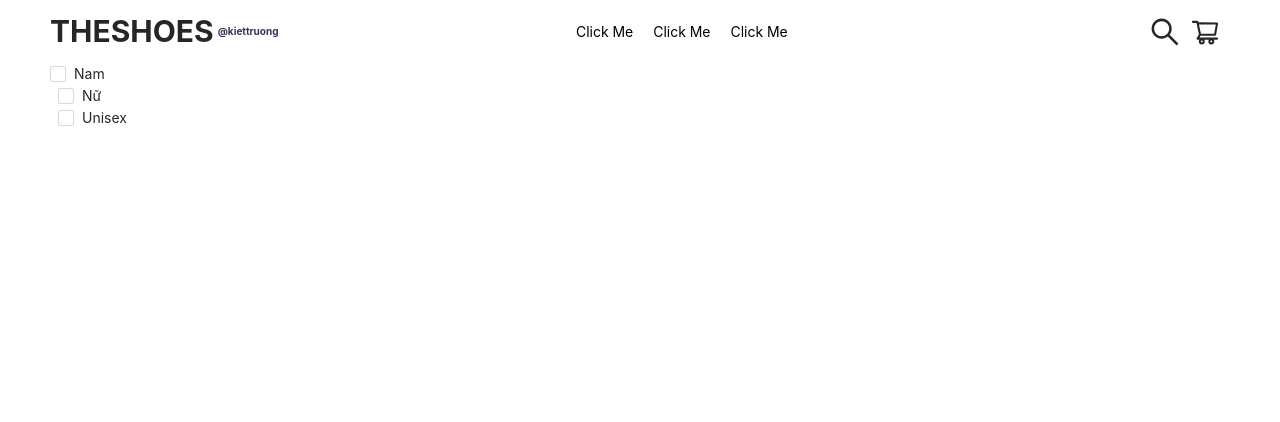
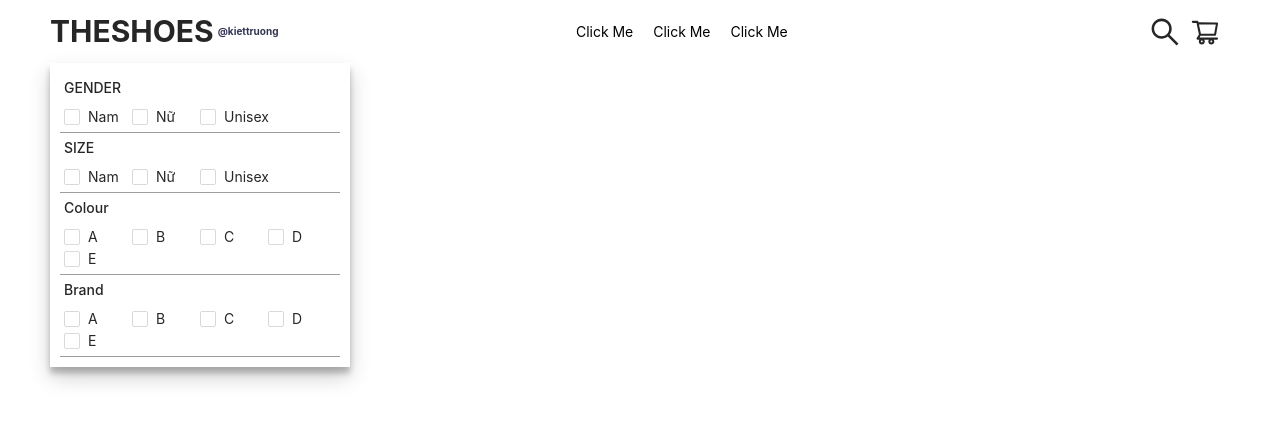
Before and after one commit to akistruong/ShoesShop-client, a React (Create React App) app: page / in a window 1280 px wide. Shown: the top 422 px of the page. Built offline with nearby package versions, Linux system fonts and the light colour scheme; the HTML template or start-up script is replaced by a standard one.

Commit message:
Filter upload

```diff
--- a/src/components/Filter/Filter.css
+++ b/src/components/Filter/Filter.css
@@ -1,4 +1,10 @@
-.Filter > .Filter__gender {
-  display: flex;
-  flex-direction: column;
+.Filter {
+  width: 100%;
+  max-width: 300px;
+  box-shadow: rgba(0, 0, 0, 0.19) 0px 10px 20px, rgba(0, 0, 0, 0.23) 0px 6px 6px;
+  padding: 10px;
 }
+.Filter > div {
+  padding: 4px;
+  border-bottom: 1px solid rgb(161, 156, 156);
+}
--- /dev/null
+++ b/src/components/Filter/components/Filter__brand/index.jsx
@@ -0,0 +1,43 @@
+import React from "react";
+import { Checkbox, Row, Col } from "antd";
+const FilterBrand = () => {
+  const plainOptions = [
+    "RED",
+    "Blue",
+    "Black",
+    "RED1",
+    "Blue1",
+    "Black1",
+    "RED2",
+    "Blue2",
+    "Black2",
+  ];
+  const onChange = (e) => {
+    console.log(e);
+  };
+  return (
+    <>
+      <Checkbox.Group style={{ width: "100%" }} onChange={onChange}>
+        <Row>
+          <Col span={6}>
+            <Checkbox value="A">A</Checkbox>
+          </Col>
+          <Col span={6}>
+            <Checkbox value="B">B</Checkbox>
+          </Col>
+          <Col span={6}>
+            <Checkbox value="C">C</Checkbox>
+          </Col>
+          <Col span={6}>
+            <Checkbox value="D">D</Checkbox>
+          </Col>
+          <Col span={6}>
+            <Checkbox value="E">E</Checkbox>
+          </Col>
+        </Row>
+      </Checkbox.Group>
+    </>
+  );
+};
+
+export default FilterBrand;
--- /dev/null
+++ b/src/components/Filter/components/Filter__color/index.jsx
@@ -0,0 +1,43 @@
+import React from "react";
+import { Checkbox, Row, Col } from "antd";
+const FilterColor = () => {
+  const plainOptions = [
+    "RED",
+    "Blue",
+    "Black",
+    "RED1",
+    "Blue1",
+    "Black1",
+    "RED2",
+    "Blue2",
+    "Black2",
+  ];
+  const onChange = (e) => {
+    console.log(e);
+  };
+  return (
+    <>
+      <Checkbox.Group style={{ width: "100%" }} onChange={onChange}>
+        <Row>
+          <Col span={6}>
+            <Checkbox value="A">A</Checkbox>
+          </Col>
+          <Col span={6}>
+            <Checkbox value="B">B</Checkbox>
+          </Col>
+          <Col span={6}>
+            <Checkbox value="C">C</Checkbox>
+          </Col>
+          <Col span={6}>
+            <Checkbox value="D">D</Checkbox>
+          </Col>
+          <Col span={6}>
+            <Checkbox value="E">E</Checkbox>
+          </Col>
+        </Row>
+      </Checkbox.Group>
+    </>
+  );
+};
+
+export default FilterColor;
--- /dev/null
+++ b/src/components/Filter/components/Filter__gender/index.jsx
@@ -0,0 +1,27 @@
+import React from "react";
+import { Checkbox, Col, Row } from "antd";
+const FilterGender = ({ gender }) => {
+  const plainOptions = ["Nam", "Nữ", "Unisex"];
+  const onChange = (e) => {
+    console.log(e);
+  };
+  return (
+    <>
+      <Checkbox.Group style={{ width: "100%" }} onChange={onChange}>
+        <Row>
+          <Col span={6}>
+            <Checkbox value="Nam">Nam</Checkbox>
+          </Col>
+          <Col span={6}>
+            <Checkbox value="Nữ">Nữ</Checkbox>
+          </Col>
+          <Col span={6}>
+            <Checkbox value="Unisex">Unisex</Checkbox>
+          </Col>
+        </Row>
+      </Checkbox.Group>
+    </>
+  );
+};
+
+export default FilterGender;
--- /dev/null
+++ b/src/components/Filter/components/Filter__size/index.jsx
@@ -0,0 +1,27 @@
+import React from "react";
+import { Checkbox, Col, Row } from "antd";
+const FilterSize = ({ gender }) => {
+  const plainOptions = ["Nam", "Nữ", "Unisex"];
+  const onChange = (e) => {
+    console.log(e);
+  };
+  return (
+    <>
+      <Checkbox.Group style={{ width: "100%" }} onChange={onChange}>
+        <Row>
+          <Col span={6}>
+            <Checkbox value="Nam">Nam</Checkbox>
+          </Col>
+          <Col span={6}>
+            <Checkbox value="Nữ">Nữ</Checkbox>
+          </Col>
+          <Col span={6}>
+            <Checkbox value="Unisex">Unisex</Checkbox>
+          </Col>
+        </Row>
+      </Checkbox.Group>
+    </>
+  );
+};
+
+export default FilterSize;
--- a/src/components/Filter/index.jsx
+++ b/src/components/Filter/index.jsx
@@ -1,17 +1,28 @@
 import React from "react";
 import "./Filter.css";
-import { Checkbox } from "antd";
+import FilterGender from "./components/Filter__gender";
+import FilterColor from "./components/Filter__color";
+import FilterSize from "./components/Filter__size";
+import FilterBrand from "./components/Filter__brand";
 const Filter = ({ gender, size, colour }) => {
   return (
     <div className="Filter">
       <div className="Filter__gender">
-        <Checkbox>Nam</Checkbox>
-        <Checkbox>Nữ</Checkbox>
-        <Checkbox>Unisex</Checkbox>
+        <h4>GENDER</h4>
+        <FilterGender />
       </div>
-      <div className="Filter__size"></div>
-      <div className="Filter__colour"></div>
-      <div className="Filter__brand"></div>
+      <div className="Filter__size">
+        <h4>SIZE</h4>
+        <FilterSize />
+      </div>
+      <div className="Filter__colour">
+        <h4>Colour</h4>
+        <FilterColor />
+      </div>
+      <div className="Filter__brand">
+        <h4>Brand</h4>
+        <FilterBrand />
+      </div>
     </div>
   );
 };
--- a/src/index.css
+++ b/src/index.css
@@ -33,7 +33,7 @@ svg {
   font-size: 30px;
 }
 .LOGO {
-  font-size: 30px;
+  font-size: 20px;
   font-weight: 700;
 }
 .LOGO__STYLE {
@@ -55,6 +55,9 @@ img {
   section {
     padding: 0 50px;
   }
+  .LOGO {
+    font-size: 30px;
+  }
   .LOGO__STYLE {
     display: inline;
   }
```
Also changed, not shown: src/apis/Api__products.js (+8 -0 lines), src/components/Filter/components/Filter__brand/index.css (added), src/components/Filter/components/Filter__color/index.css (added), src/components/Filter/components/Filter__gender/index.css (added), src/components/Filter/components/Filter__size/index.css (added).
